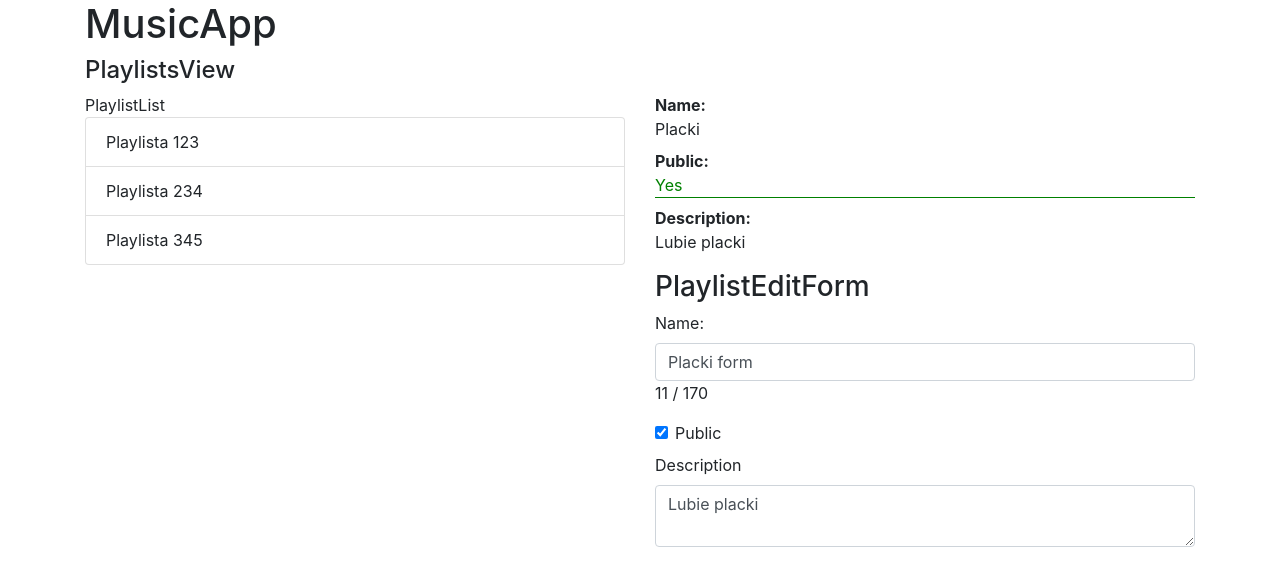
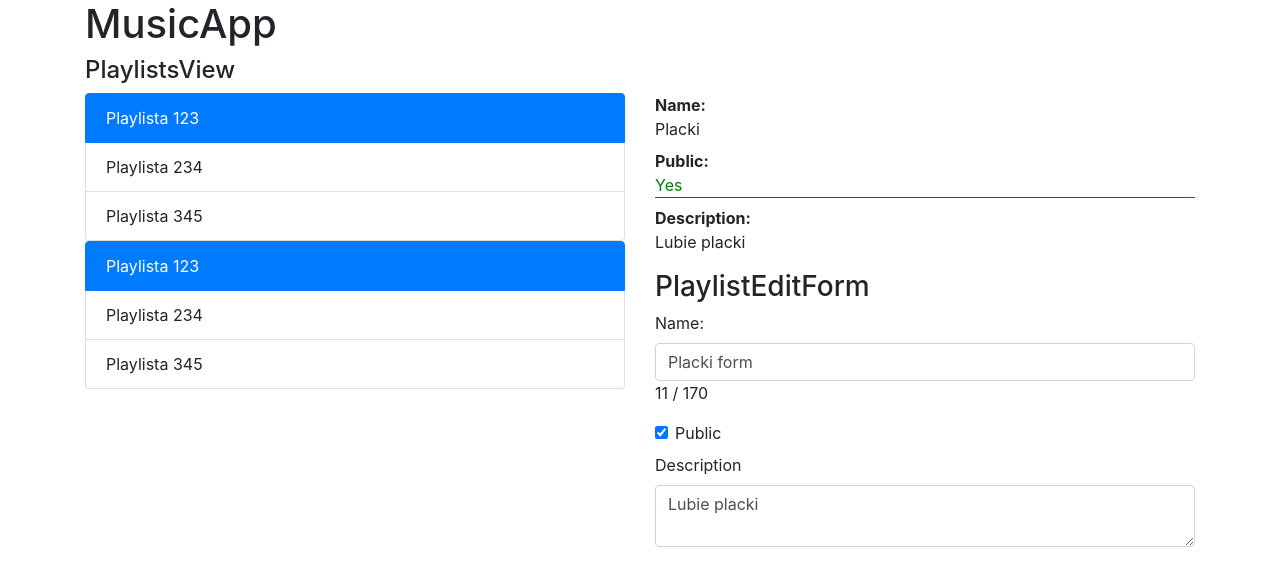
Before and after one commit to kruzyk/lufthansa-react-player, a React (Create React App) app: page / in a window 1280 px wide. Shown: the top 586 px of the page. Built offline with nearby package versions, Linux system fonts and the light colour scheme.

Commit message:
Component communication - 2way data binding

```diff
--- a/src/playlists/components/PlaylistList.tsx
+++ b/src/playlists/components/PlaylistList.tsx
@@ -3,21 +3,21 @@ import { Playlist } from '../../model/Playlist'
 
 interface Props {
     playlists: Playlist[]
+    selectedId?: string
+    // setSelectedId(id: Playlist['id']): void
+    onSelected(id: string): void
 }
 
-export const PlaylistList = ({ playlists }: Props) => {
-
-    const [selectedId, setSelectedId] = useState<string | null>(null)
+export const PlaylistList = ({ playlists, selectedId, onSelected }: Props) => {
 
     return (
         <div>
-            PlaylistList {selectedId}
-
             <div className="list-group">
                 {playlists.map((playlist, index) =>
                     <div className={`list-group-item ${selectedId === playlist.id ? 'active' : ''}`}
-                        onClick={() => setSelectedId(playlist.id)}>
+                        onClick={() => onSelected(playlist.id)}
 
+                        key={playlist.id}>
                         {playlist.name}
                     </div>
                 )}
--- a/src/playlists/containers/PlaylistsView.tsx
+++ b/src/playlists/containers/PlaylistsView.tsx
@@ -1,5 +1,5 @@
 // tsrafc
-import React from 'react'
+import React, { useState } from 'react'
 import { Playlist } from '../../model/Playlist'
 import { PlaylistDetails } from '../components/PlaylistDetails'
 import { PlaylistEditForm } from '../components/PlaylistEditForm'
@@ -37,6 +37,8 @@ const playlists: Playlist[] = [
 ]
 
 export const PlaylistsView = (props: Props) => {
+    const [selectedId, setSelectedId] = useState<string | undefined>('123')
+
     return (
         <div>
             <h4>PlaylistsView</h4>
@@ -45,7 +47,18 @@ export const PlaylistsView = (props: Props) => {
 
             <div className="row">
                 <div className="col">
-                    <PlaylistList playlists={playlists}/>
+                    <PlaylistList
+                        onSelected={id => setSelectedId(id)}
+                        playlists={playlists}
+                        selectedId={selectedId} />
+
+                    <PlaylistList
+                        onSelected={id => setSelectedId(id)}
+                        playlists={playlists}
+                        selectedId={selectedId} />
+
+                    {/* <input type="text" value={zmienna}
+                        onChange={event => setCostam(event.costam) }/> */}
                 </div>
                 <div className="col">
                     <PlaylistDetails playlist={playlist} />
```
